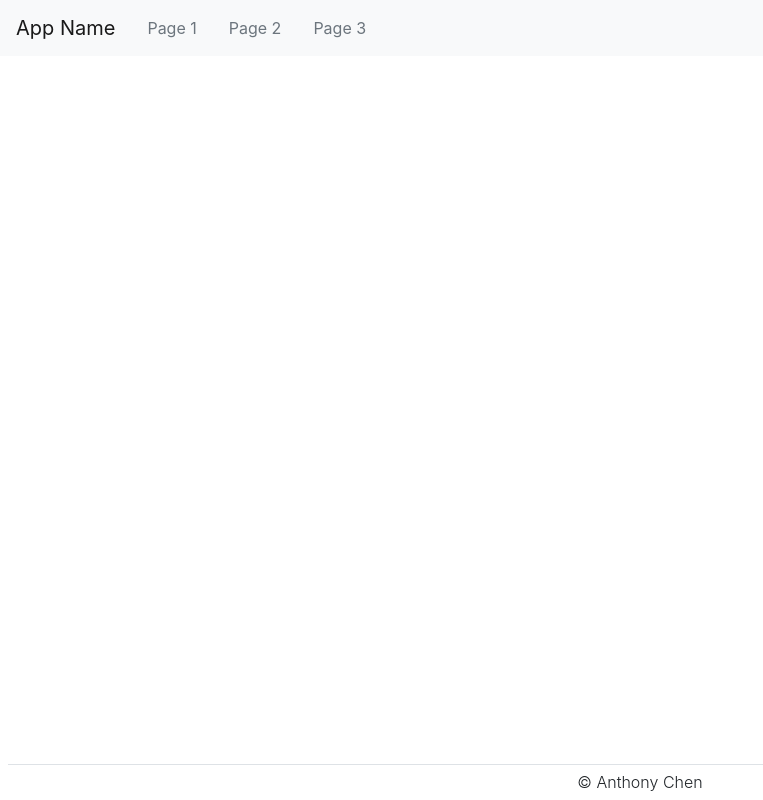
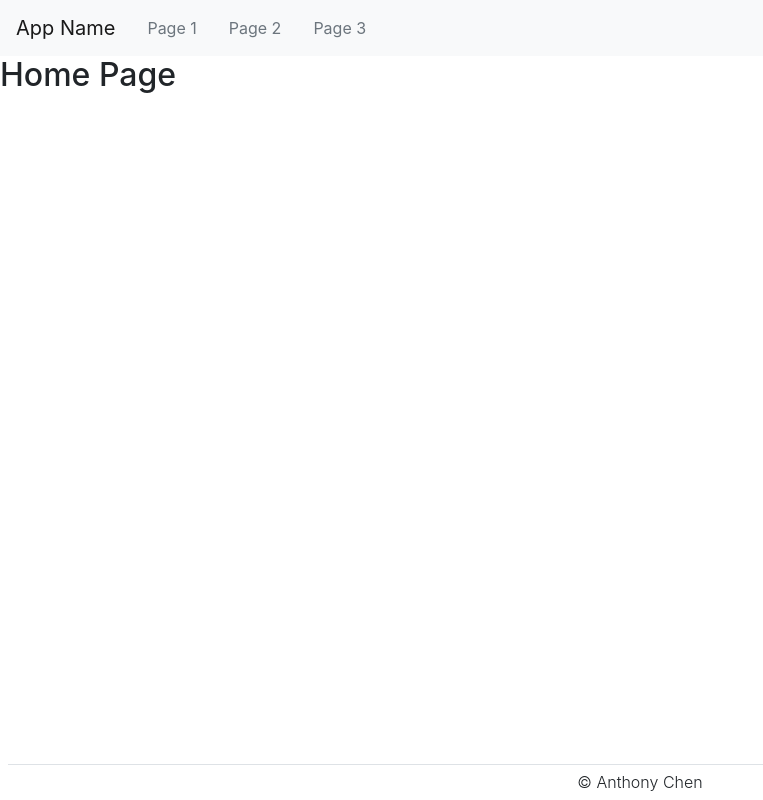
Before and after one commit to AnthonyChen00/Parq, a React (Create React App) app: page / in a window 1280 px wide. Shown: the whole page, without its empty margins (0-763 px from the left). Built offline with nearby package versions, Linux system fonts and the light colour scheme.

Commit message:
boilerplate for routing and new pages

```diff
--- a/src/Components/Header.js
+++ b/src/Components/Header.js
@@ -2,18 +2,28 @@ import React, { useState } from 'react';
 import ReactDOM from 'react-dom';
 import Navbar from 'react-bootstrap/Navbar'
 import {Nav} from 'react-bootstrap';
+import {Switch, Route} from 'react-router-dom';
+import Home from "../Pages/Home"
+import Page1 from "../Pages/Page1"
 
 function Header() {
     //Header
     return (
-        <Navbar bg="light" variant="light">
-            <Navbar.Brand href="#home">App Name</Navbar.Brand>
-            <Navbar.Collapse id="basic-navbar-nav">
-                <Nav.Link href="#Page1" className="text-muted">Page 1</Nav.Link>
-                <Nav.Link href="#Page2" className="text-muted">Page 2</Nav.Link>
-                <Nav.Link href="#Page3" className="text-muted">Page 3</Nav.Link>
-            </Navbar.Collapse>
-        </Navbar>
+        <div>
+            <Navbar bg="light" variant="light">
+                <Navbar.Brand href="/">App Name</Navbar.Brand>
+                <Navbar.Collapse id="basic-navbar-nav">
+                    <Nav.Link href="/Page1" className="text-muted">Page 1</Nav.Link>
+                    <Nav.Link href="Page2" className="text-muted">Page 2</Nav.Link>
+                    <Nav.Link href="Page3" className="text-muted">Page 3</Nav.Link>
+                </Navbar.Collapse>
+            </Navbar>
+            <Switch>
+                <Route exact path='/' component={Home}/>
+                <Route path='/Page1' component={Page1}/>
+            </Switch>
+        </div>
+
     );
 }
 
--- /dev/null
+++ b/src/Pages/Home.js
@@ -0,0 +1,9 @@
+function Home(){
+    return(
+        <div>
+            <h2>Home Page</h2>
+        </div>
+    )
+}
+
+export default Home
--- /dev/null
+++ b/src/Pages/Page1.js
@@ -0,0 +1,9 @@
+function Page1(){
+    return(
+        <div>
+            <h2>Page1</h2>
+        </div>
+    )
+}
+
+export default Page1
--- a/src/index.js
+++ b/src/index.js
@@ -3,10 +3,13 @@ import ReactDOM from 'react-dom';
 import 'bootstrap/dist/css/bootstrap.min.css'
 import App from './App';
 import reportWebVitals from './reportWebVitals';
+import { BrowserRouter } from 'react-router-dom';
 
 ReactDOM.render(
   <React.StrictMode>
-    <App />
+    <BrowserRouter>
+      <App />
+    </BrowserRouter>
   </React.StrictMode>,
   document.getElementById('root')
 );
```
